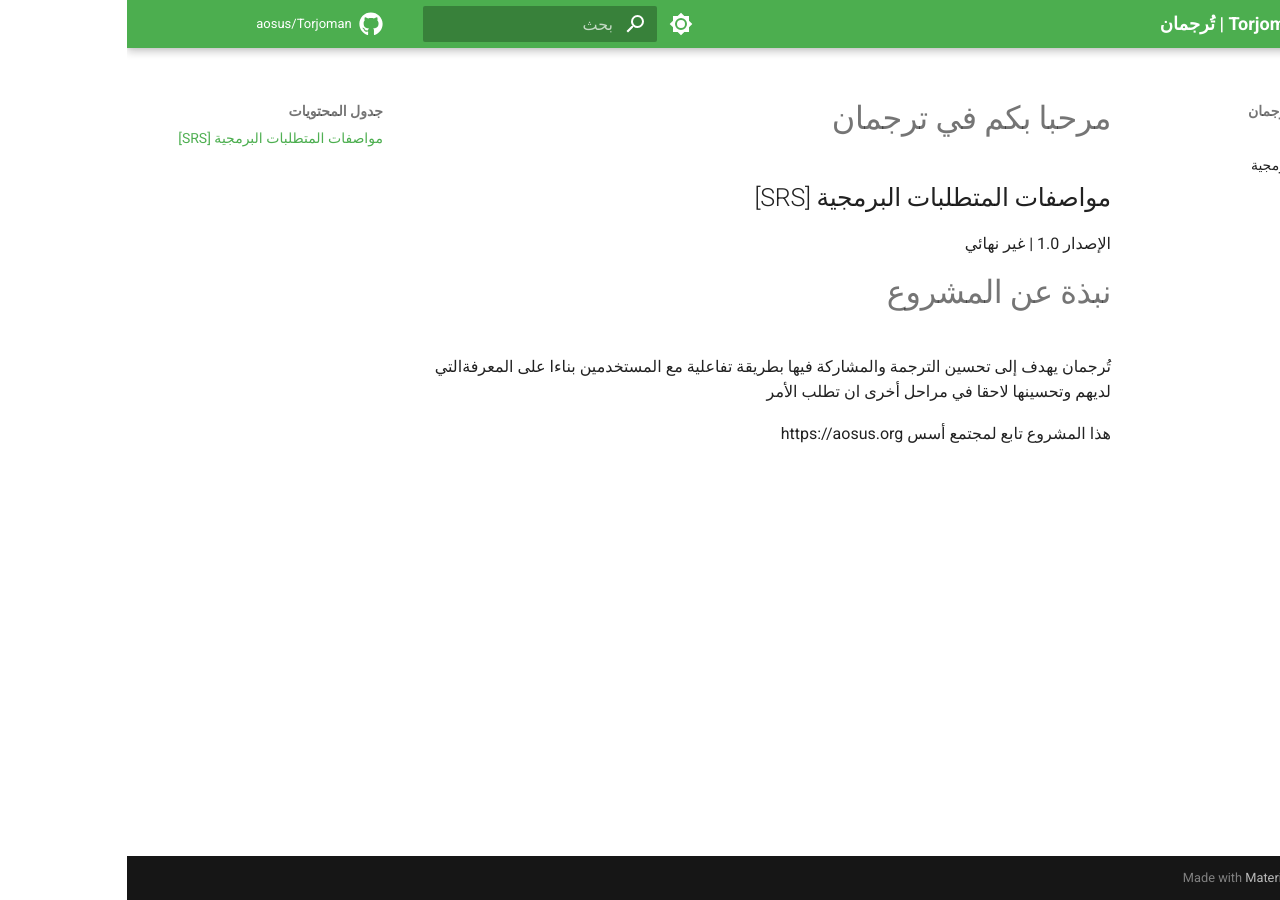
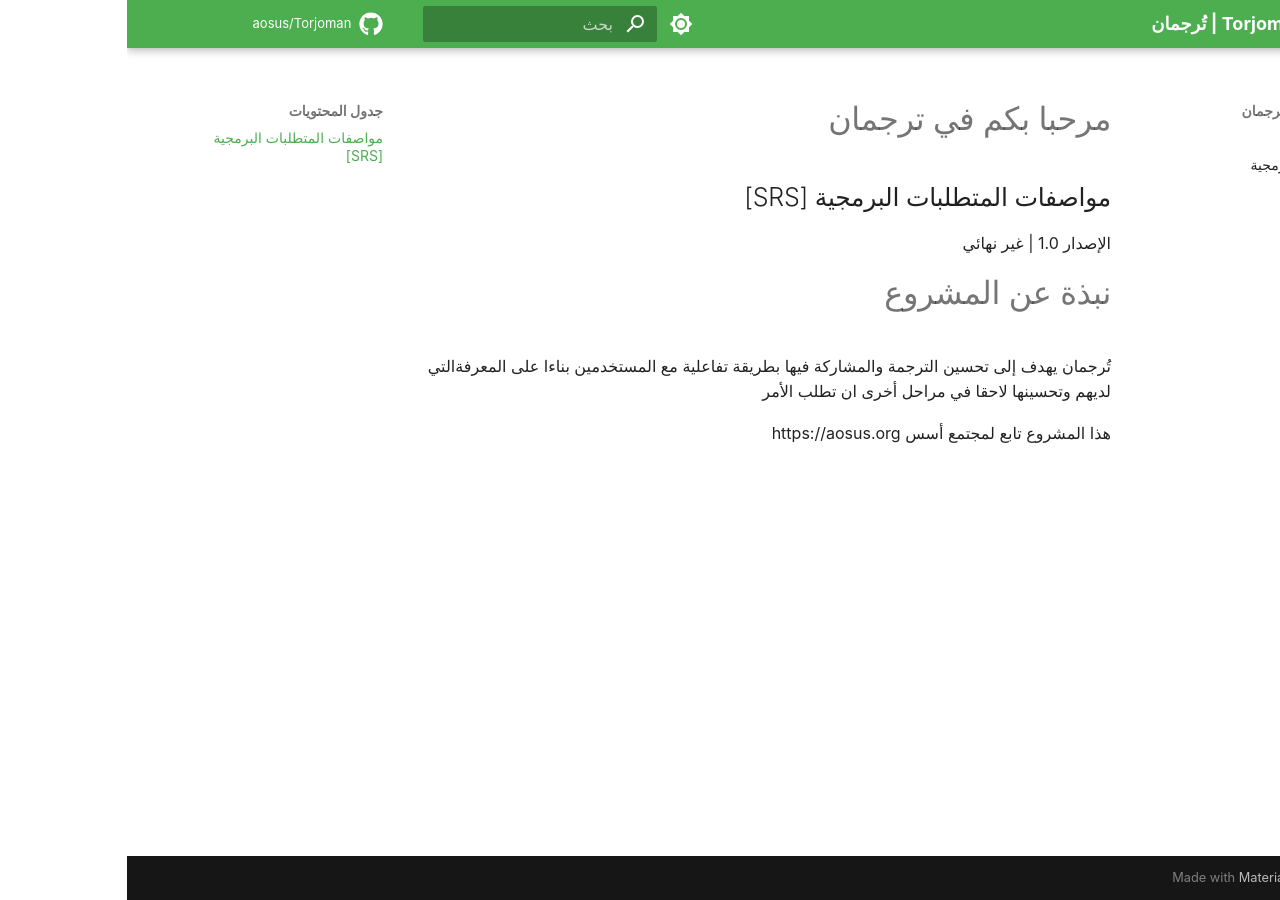
Before and after one commit to aosus/Torjoman, an MkDocs documentation site: the page built from docs/source/index.md, in a window 1280 px wide. Built offline with MkDocs 1.6.1 and Material for MkDocs 9.7.7, drawn with Linux system fonts in a browser that asks for light colours; some web fonts are replaced; comment, search, counter and statistics services are not loaded.

Commit message:
Use Aosus custom fonts

```diff
--- a/docs/mkdocs.yml
+++ b/docs/mkdocs.yml
@@ -10,6 +10,7 @@
   custom_dir: overrides
   icon:
     repo: fontawesome/brands/github
+  font: false
   features:
     - search.suggest
     - search.highlight
@@ -36,6 +37,9 @@
     primary: green
     accent: blue
 
+extra_css:
+  - extra.css
+
 nav:
   - المقدمة: "index.md"
   - المتطلبات البرمجية: "SRS.md"
--- /dev/null
+++ b/docs/source/extra.css
@@ -0,0 +1,5 @@
+@import url("https://aosus.org/fonts/fonts.css");
+
+:root {
+  --md-text-font: "Almarai";
+}
```
